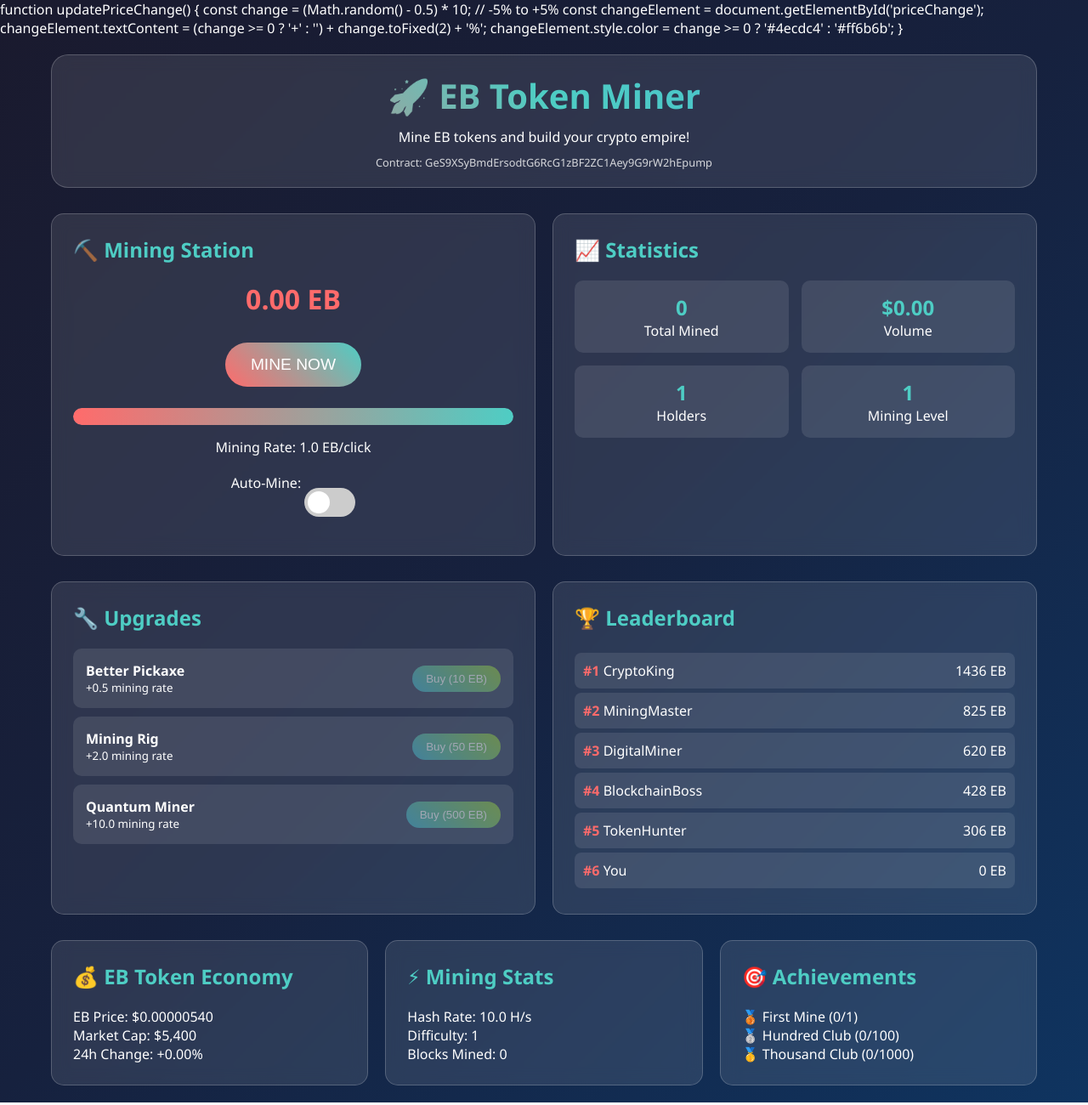
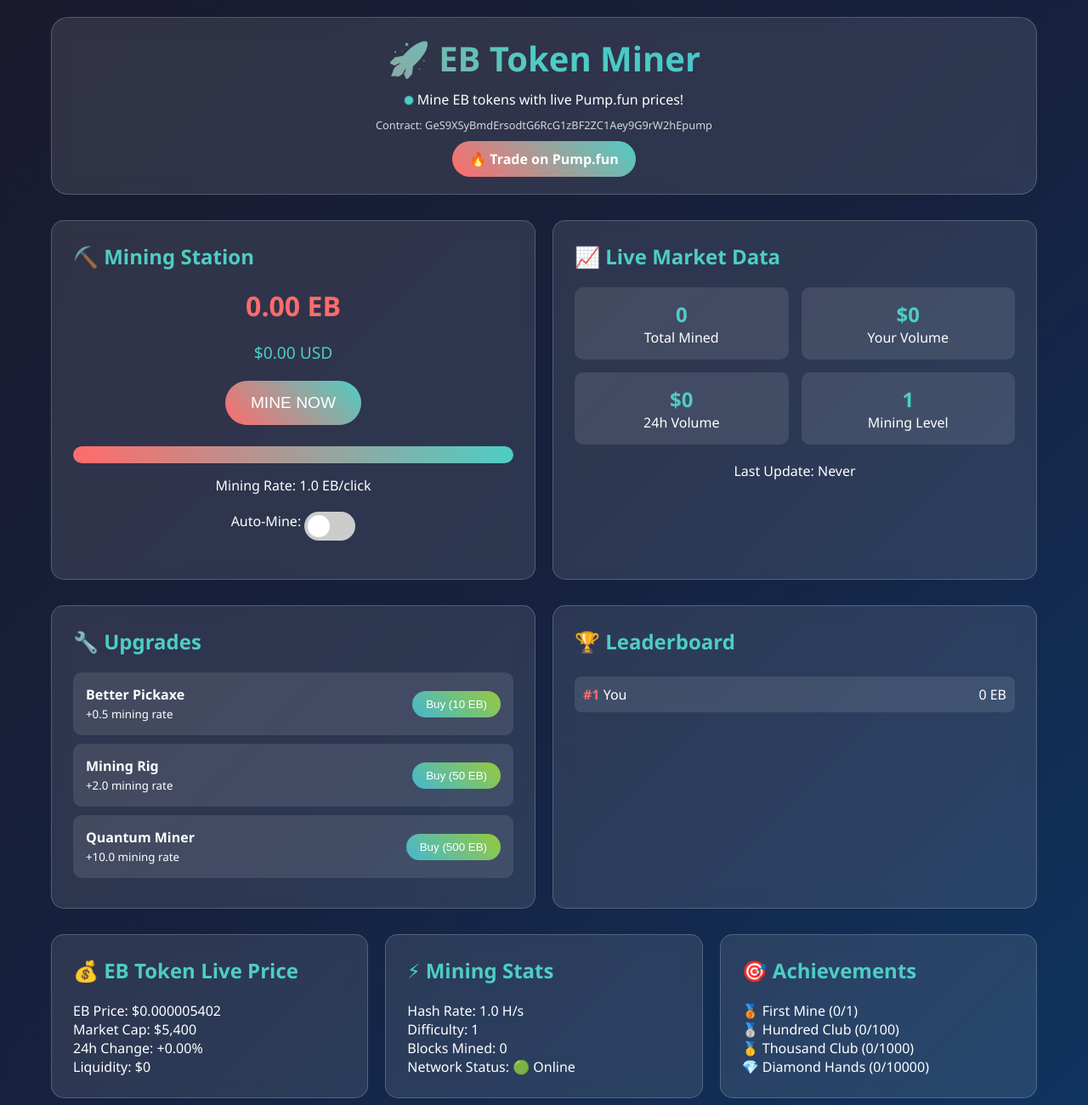
Before and after one commit to fieks-web/eb-token-miner, a plain HTML site: page index.html in a window 1280 px wide. Shown: the top 1300 px of the page at 85% size. Drawn offline with Linux system fonts and the light colour scheme; no server answers.

Commit message:
Update index.html

```diff
--- a/index.html
+++ b/index.html
@@ -1,14 +1,9 @@
-function updatePriceChange() {
-            const change = (Math.random() - 0.5) * 10; // -5% to +5%
-            const changeElement = document.getElementById('priceChange');
-            changeElement.textContent = (change >= 0 ? '+' : '') + change.toFixed(2) + '%';
-            changeElement.style.color = change >= 0 ? '#4ecdc4' : '#ff6b6b';
-        }<!DOCTYPE html>
+<!DOCTYPE html>
 <html lang="en">
 <head>
     <meta charset="UTF-8">
     <meta name="viewport" content="width=device-width, initial-scale=1.0">
-    <title>Crypto Mining Game</title>
+    <title>EB Token Miner - Live Trading Game</title>
     <style>
         * {
             margin: 0;
@@ -47,6 +42,16 @@ function updatePriceChange() {
             background-clip: text;
             -webkit-background-clip: text;
             -webkit-text-fill-color: transparent;
+        }
+
+        .live-indicator {
+            display: inline-block;
+            width: 10px;
+            height: 10px;
+            background-color: #4ecdc4;
+            border-radius: 50%;
+            margin-right: 5px;
+            animation: pulse 2s infinite;
         }
 
         .game-grid {
@@ -92,6 +97,12 @@ function updatePriceChange() {
             margin: 20px 0;
             color: #ff6b6b;
             font-weight: bold;
+        }
+
+        .usd-value {
+            font-size: 1.2em;
+            color: #4ecdc4;
+            margin: 10px 0;
         }
 
         .mine-btn {
@@ -286,16 +297,45 @@ function updatePriceChange() {
         input:checked + .slider:before {
             transform: translateX(26px);
         }
+
+        .price-positive {
+            color: #4ecdc4;
+        }
+
+        .price-negative {
+            color: #ff6b6b;
+        }
+
+        .pump-fun-link {
+            display: inline-block;
+            background: linear-gradient(45deg, #ff6b6b, #4ecdc4);
+            padding: 10px 20px;
+            border-radius: 25px;
+            text-decoration: none;
+            color: white;
+            font-weight: bold;
+            margin-top: 10px;
+            transition: all 0.3s ease;
+        }
+
+        .pump-fun-link:hover {
+            transform: scale(1.05);
+            box-shadow: 0 5px 15px rgba(255, 107, 107, 0.3);
+        }
     </style>
 </head>
 <body>
     <div class="container">
         <div class="header">
             <h1>🚀 EB Token Miner</h1>
-            <p>Mine EB tokens and build your crypto empire!</p>
+            <p><span class="live-indicator"></span>Mine EB tokens with live Pump.fun prices!</p>
             <p style="font-size: 0.8em; opacity: 0.8; margin-top: 10px;">
                 Contract: GeS9XSyBmdErsodtG6RcG1zBF2ZC1Aey9G9rW2hEpump
             </p>
+            <a href="https://pump.fun/GeS9XSyBmdErsodtG6RcG1zBF2ZC1Aey9G9rW2hEpump"
+               target="_blank" class="pump-fun-link">
+               🔥 Trade on Pump.fun
+            </a>
         </div>
 
         <div class="game-grid">
@@ -303,6 +343,7 @@ function updatePriceChange() {
                 <h2>⛏️ Mining Station</h2>
                 <div class="mining-section">
                     <div class="balance" id="balance">0.00 EB</div>
+                    <div class="usd-value" id="usdValue">$0.00 USD</div>
                     <button class="mine-btn" id="mineBtn" onclick="mine()">MINE NOW</button>
                     <div class="progress-bar">
                         <div class="progress-fill" id="miningProgress"></div>
@@ -320,7 +361,7 @@ function updatePriceChange() {
             </div>
 
             <div class="card">
-                <h2>📈 Statistics</h2>
+                <h2>📈 Live Market Data</h2>
                 <div class="stats-grid">
                     <div class="stat-item">
                         <div class="stat-value" id="totalMined">0</div>
@@ -328,16 +369,19 @@ function updatePriceChange() {
                     </div>
                     <div class="stat-item">
                         <div class="stat-value" id="totalVolume">$0</div>
-                        <div>Volume</div>
+                        <div>Your Volume</div>
                     </div>
                     <div class="stat-item">
-                        <div class="stat-value" id="totalHolders">1</div>
-                        <div>Holders</div>
+                        <div class="stat-value" id="realVolume">$0</div>
+                        <div>24h Volume</div>
                     </div>
                     <div class="stat-item">
                         <div class="stat-value" id="miningLevel">1</div>
                         <div>Mining Level</div>
                     </div>
+                </div>
+                <div style="text-align: center; margin-top: 15px;">
+                    <p>Last Update: <span id="lastUpdate">Never</span></p>
                 </div>
             </div>
         </div>
@@ -392,10 +436,11 @@ function updatePriceChange() {
 
         <div class="bottom-stats">
             <div class="card">
-                <h2>💰 EB Token Economy</h2>
-                <p>EB Price: $<span id="tokenPrice">0.01</span></p>
+                <h2>💰 EB Token Live Price</h2>
+                <p>EB Price: $<span id="tokenPrice">0.000005402</span></p>
                 <p>Market Cap: $<span id="marketCap">5,400</span></p>
                 <p>24h Change: <span id="priceChange">+0.00%</span></p>
+                <p>Liquidity: $<span id="liquidity">0</span></p>
             </div>
 
             <div class="card">
@@ -403,6 +448,7 @@ function updatePriceChange() {
                 <p>Hash Rate: <span id="hashRate">1.0</span> H/s</p>
                 <p>Difficulty: <span id="difficulty">1</span></p>
                 <p>Blocks Mined: <span id="blocksMined">0</span></p>
+                <p>Network Status: <span id="networkStatus">🟢 Online</span></p>
             </div>
 
             <div class="card">
@@ -411,6 +457,7 @@ function updatePriceChange() {
                     <p>🥉 First Mine (0/1)</p>
                     <p>🥈 Hundred Club (0/100)</p>
                     <p>🥇 Thousand Club (0/1000)</p>
+                    <p>💎 Diamond Hands (0/10000)</p>
                 </div>
             </div>
         </div>
@@ -425,9 +472,8 @@ function updatePriceChange() {
             miningRate: 1.0,
             miningLevel: 1,
             totalVolume: 0,
-            totalHolders: 1,
             tokenPrice: 0.000005402,
-            marketCap: 5400, // Real current market cap
+            marketCap: 5400,
             autoMining: false,
             upgrades: {
                 pickaxe: 0,
@@ -437,16 +483,23 @@ function updatePriceChange() {
             achievements: {
                 firstMine: false,
                 hundredClub: false,
-                thousandClub: false
+                thousandClub: false,
+                diamondHands: false
             },
             blocksMined: 0,
-            difficulty: 1
+            difficulty: 1,
+            realTimeData: {
+                volume24h: 0,
+                priceChange24h: 0,
+                liquidity: 0,
+                holders: 0
+            }
         };
 
         let miningProgress = 0;
         let autoMineInterval = null;
         let priceUpdateInterval = null;
-        let realPriceUpdateInterval = null;
+        let lastPriceUpdate = null;
 
         // Simulated other players for leaderboard
         let otherPlayers = [
@@ -459,22 +512,35 @@ function updatePriceChange() {
 
         function updateDisplay() {
             document.getElementById('balance').textContent = `${gameState.balance.toFixed(2)} EB`;
+            document.getElementById('usdValue').textContent = `$${(gameState.balance * gameState.tokenPrice).toFixed(6)} USD`;
             document.getElementById('totalMined').textContent = gameState.totalMined.toFixed(0);
-            document.getElementById('totalVolume').textContent = `$${gameState.totalVolume.toFixed(2)}`;
-            document.getElementById('totalHolders').textContent = gameState.totalHolders;
+            document.getElementById('totalVolume').textContent = `$${gameState.totalVolume.toFixed(6)}`;
+            document.getElementById('realVolume').textContent = `$${gameState.realTimeData.volume24h.toLocaleString()}`;
             document.getElementById('miningLevel').textContent = gameState.miningLevel;
             document.getElementById('miningRate').textContent = gameState.miningRate.toFixed(1);
-            document.getElementById('tokenPrice').textContent = gameState.tokenPrice.toFixed(8);
+            document.getElementById('tokenPrice').textContent = gameState.tokenPrice.toFixed(9);
             document.getElementById('marketCap').textContent = gameState.marketCap.toLocaleString();
+            document.getElementById('liquidity').textContent = gameState.realTimeData.liquidity.toLocaleString();
             document.getElementById('hashRate').textContent = (gameState.miningRate * 10).toFixed(1);
             document.getElementById('difficulty').textContent = gameState.difficulty;
             document.getElementById('blocksMined').textContent = gameState.blocksMined;
             document.getElementById('playerBalance').textContent = `${gameState.balance.toFixed(0)} EB`;
 
+            // Update last update time
+            if (lastPriceUpdate) {
+                document.getElementById('lastUpdate').textContent = new Date(lastPriceUpdate).toLocaleTimeString();
+            }
+
             updateUpgradeButtons();
             updateLeaderboard();
             updateAchievements();
-            updatePriceChange();
+        }
+
+        function updatePriceChange() {
+            const change = (Math.random() - 0.5) * 10; // -5% to +5%
+            const changeElement = document.getElementById('priceChange');
+            changeElement.textContent = (change >= 0 ? '+' : '') + change.toFixed(2) + '%';
+            changeElement.style.color = change >= 0 ? '#4ecdc4' : '#ff6b6b';
         }
 
         function mine() {
@@ -515,198 +581,13 @@ function updatePriceChange() {
                 showNotification(`Level up! Now level ${gameState.miningLevel}`);
             }
 
-            // Random chance to add new holders
-            if (Math.random() < 0.1) {
-                gameState.totalHolders += Math.floor(Math.random() * 3) + 1;
-            }
-
             // Update other players' balances
             otherPlayers.forEach(player => {
                 player.balance += Math.random() * 5;
             });
 
-            showNotification(`+${reward.toFixed(2)} EB mined!`);
+            showNotification(`+${reward.toFixed(2)} EB mined! ($${(reward * gameState.tokenPrice).toFixed(6)})`);
 
             mineBtn.disabled = false;
             mineBtn.classList.remove('mining-animation');
             document.getElementById('miningProgress').style.width = '0%';
-
-            updateDisplay();
-        }
-
-        function buyUpgrade(type) {
-            const costs = { pickaxe: 10, rig: 50, quantum: 500 };
-            const boosts = { pickaxe: 0.5, rig: 2.0, quantum: 10.0 };
-
-            const cost = costs[type] * (gameState.upgrades[type] + 1);
-
-            if (gameState.balance >= cost) {
-                gameState.balance -= cost;
-                gameState.upgrades[type]++;
-                gameState.miningRate += boosts[type];
-                gameState.totalVolume += cost * gameState.tokenPrice;
-
-                showNotification(`Upgrade purchased! Mining rate increased!`);
-                updateDisplay();
-            } else {
-                showNotification(`Not enough EB! Need ${cost.toFixed(0)} EB.`);
-            }
-        }
-
-        function updateUpgradeButtons() {
-            const costs = { pickaxe: 10, rig: 50, quantum: 500 };
-            const buttons = document.querySelectorAll('.upgrade-btn');
-
-            buttons.forEach((btn, index) => {
-                const types = ['pickaxe', 'rig', 'quantum'];
-                const type = types[index];
-                const cost = costs[type] * (gameState.upgrades[type] + 1);
-
-                btn.textContent = `Buy (${cost} EB)`;
-                btn.disabled = gameState.balance < cost;
-            });
-        }
-
-        function updateLeaderboard() {
-            const leaderboard = document.getElementById('leaderboard');
-            const allPlayers = [...otherPlayers, { name: "You", balance: gameState.balance }];
-            allPlayers.sort((a, b) => b.balance - a.balance);
-
-            leaderboard.innerHTML = '';
-            allPlayers.slice(0, 6).forEach((player, index) => {
-                const div = document.createElement('div');
-                div.className = 'leader-item';
-                div.innerHTML = `
-                    <div>
-                        <span class="leader-rank">#${index + 1}</span>
-                        <span>${player.name}</span>
-                    </div>
-                    <span>${player.balance.toFixed(0)} EB</span>
-                `;
-                leaderboard.appendChild(div);
-            });
-        }
-
-        function updateAchievements() {
-            const achievements = document.getElementById('achievements');
-            let html = '';
-
-            if (gameState.totalMined >= 1) {
-                gameState.achievements.firstMine = true;
-                html += '<p>🥉 First Mine ✓</p>';
-            } else {
-                html += '<p>🥉 First Mine (0/1)</p>';
-            }
-
-            if (gameState.totalMined >= 100) {
-                gameState.achievements.hundredClub = true;
-                html += '<p>🥈 Hundred Club ✓</p>';
-            } else {
-                html += `<p>🥈 Hundred Club (${Math.min(gameState.totalMined.toFixed(0), 100)}/100)</p>`;
-            }
-
-            if (gameState.totalMined >= 1000) {
-                gameState.achievements.thousandClub = true;
-                html += '<p>🥇 Thousand Club ✓</p>';
-            } else {
-                html += `<p>🥇 Thousand Club (${Math.min(gameState.totalMined.toFixed(0), 1000)}/1000)</p>`;
-            }
-
-            achievements.innerHTML = html;
-        }
-
-        // Function to fetch real EB token price
-        async function fetchRealPrice() {
-            try {
-                // Try Jupiter API first
-                const jupiterResponse = await fetch(`https://price.jup.ag/v4/price?ids=GeS9XSyBmdErsodtG6RcG1zBF2ZC1Aey9G9rW2hEpump`);
-                const jupiterData = await jupiterResponse.json();
-
-                if (jupiterData.data && jupiterData.data.GeS9XSyBmdErsodtG6RcG1zBF2ZC1Aey9G9rW2hEpump) {
-                    return jupiterData.data.GeS9XSyBmdErsodtG6RcG1zBF2ZC1Aey9G9rW2hEpump.price;
-                }
-
-                // Fallback to DexScreener API
-                const dexResponse = await fetch(`https://api.dexscreener.com/latest/dex/tokens/GeS9XSyBmdErsodtG6RcG1zBF2ZC1Aey9G9rW2hEpump`);
-                const dexData = await dexResponse.json();
-
-                if (dexData.pairs && dexData.pairs.length > 0) {
-                    return parseFloat(dexData.pairs[0].priceUsd);
-                }
-
-                return null; // No price found
-            } catch (error) {
-                console.log('Price fetch error:', error);
-                return null;
-            }
-        }
-
-        // Update price with real market data
-        async function updateRealPrice() {
-            const realPrice = await fetchRealPrice();
-            if (realPrice && realPrice > 0) {
-                gameState.tokenPrice = realPrice;
-                showNotification(`📈 Live price updated: ${realPrice.toFixed(8)}`);
-                updateDisplay();
-            }
-        }
-
-        function toggleAutoMine() {
-            gameState.autoMining = document.getElementById('autoMineToggle').checked;
-
-            if (gameState.autoMining) {
-                autoMineInterval = setInterval(() => {
-                    if (!document.getElementById('mineBtn').disabled) {
-                        mine();
-                    }
-                }, 3000);
-                showNotification('Auto-mining enabled!');
-            } else {
-                if (autoMineInterval) {
-                    clearInterval(autoMineInterval);
-                }
-                showNotification('Auto-mining disabled!');
-            }
-        }
-
-        function showNotification(message) {
-            const notification = document.getElementById('notification');
-            notification.textContent = message;
-            notification.classList.add('show');
-
-            setTimeout(() => {
-                notification.classList.remove('show');
-            }, 3000);
-        }
-
-        // Initialize price updates
-        priceUpdateInterval = setInterval(() => {
-            updatePriceChange();
-            updateDisplay();
-        }, 10000);
-
-        // Initialize real price updates every 30 seconds
-        realPriceUpdateInterval = setInterval(updateRealPrice, 30000);
-
-        // Fetch real price immediately on load
-        updateRealPrice();
-
-        // Initialize display
-        updateDisplay();
-
-        // Save game state periodically
-        setInterval(() => {
-            localStorage.setItem('cryptoMiningGame', JSON.stringify(gameState));
-        }, 5000);
-
-        // Load game state on start
-        window.addEventListener('load', () => {
-            const saved = localStorage.getItem('cryptoMiningGame');
-            if (saved) {
-                gameState = { ...gameState, ...JSON.parse(saved) };
-                updateDisplay();
-            }
-        });
-    </script>
-</body>
-</html>
```
